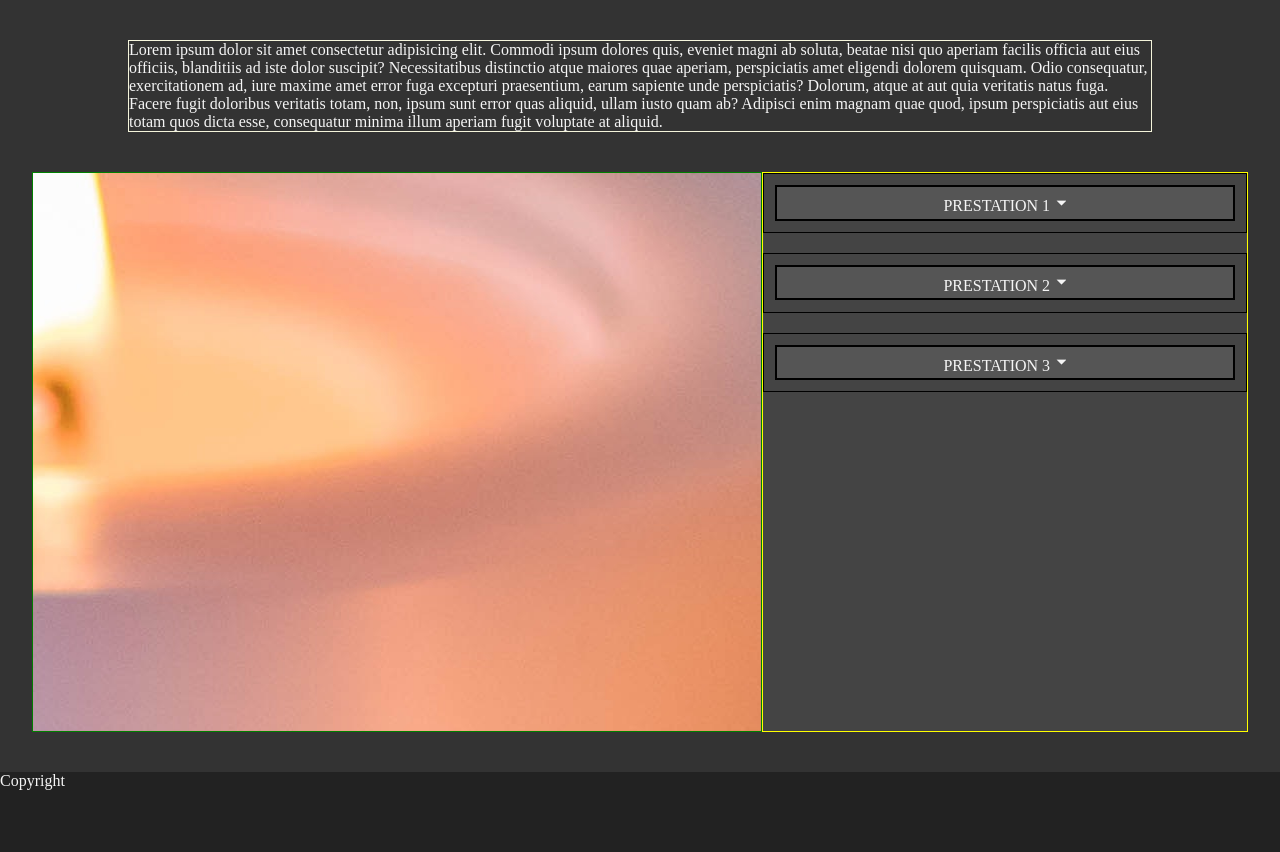
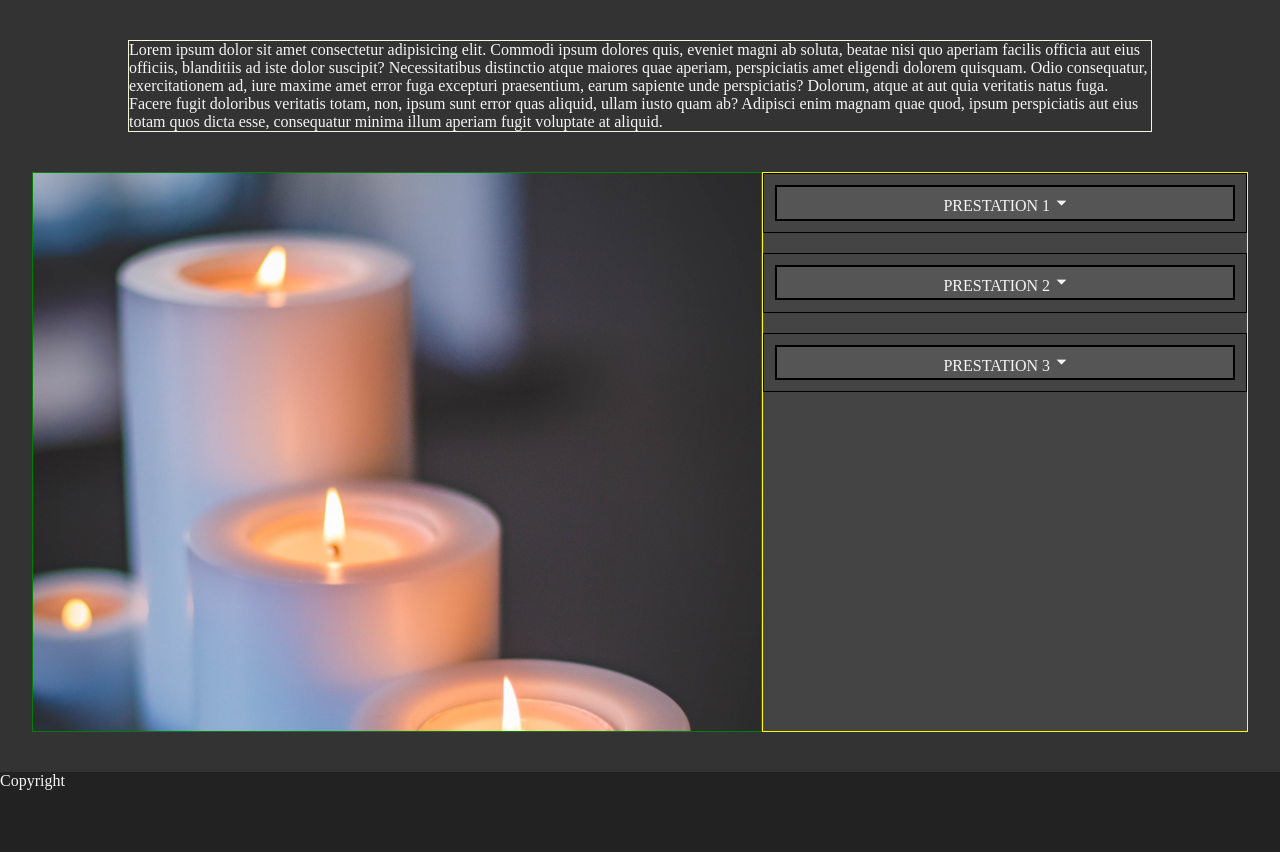
Before and after one commit to DylanMaertens/spaEtreillers, a PHP site: page / in a window 1280 px wide. Shown: the part 37-889 px from the top of the page. Run offline with PHP 8.4, Linux system fonts and the light colour scheme.

Commit message:
Modification

```diff
--- a/includes/scripts/script.js
+++ b/includes/scripts/script.js
@@ -4,17 +4,22 @@ let menu1 = document.querySelector(".menu1");
 let menu2 = document.querySelector(".menu2");
 let menu3 = document.querySelector(".menu3");
 
+let bgImage = document.getElementById('image');
+
 menu1.addEventListener('click',()=>{
+    bgImage.style.backgroundImage = "url(includes/images/image1.png)"
     menu1.classList.toggle("active");
     menu2.classList.remove('active');
     menu3.classList.remove('active');
 })
 menu2.addEventListener('click',()=>{
+    bgImage.style.backgroundImage = "url(includes/images/image2.png)"
     menu2.classList.toggle("active");
     menu1.classList.remove("active");
     menu3.classList.remove("active");
 })
 menu3.addEventListener('click',()=>{
+    bgImage.style.backgroundImage = "url(includes/images/image3.png)"
     menu3.classList.toggle("active");
     menu1.classList.remove("active");
     menu2.classList.remove("active");
--- a/includes/style.css
+++ b/includes/style.css
@@ -50,9 +50,11 @@ nav a:hover{
     border: 1px solid green;
     width: 60%;
     background-color: aliceblue;
-    background-image: url("includes/images/imageDefaut.jpg");
+    background-image: url(images/imageDefaut.jpg);
     background-repeat: no-repeat;
-    background-position: center;
+    background-position: 50% 30%;
+    background-size: cover;
+    transition-duration: .7s;
 }
 
 #informations #prestations{
```
